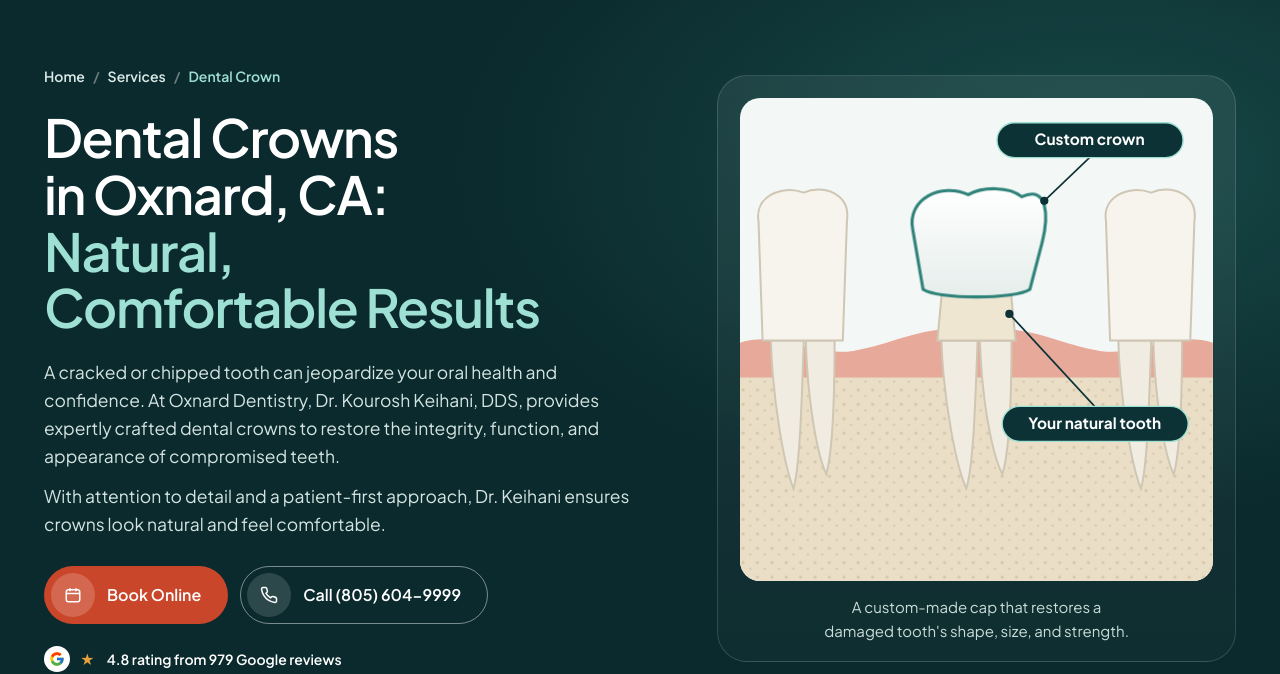
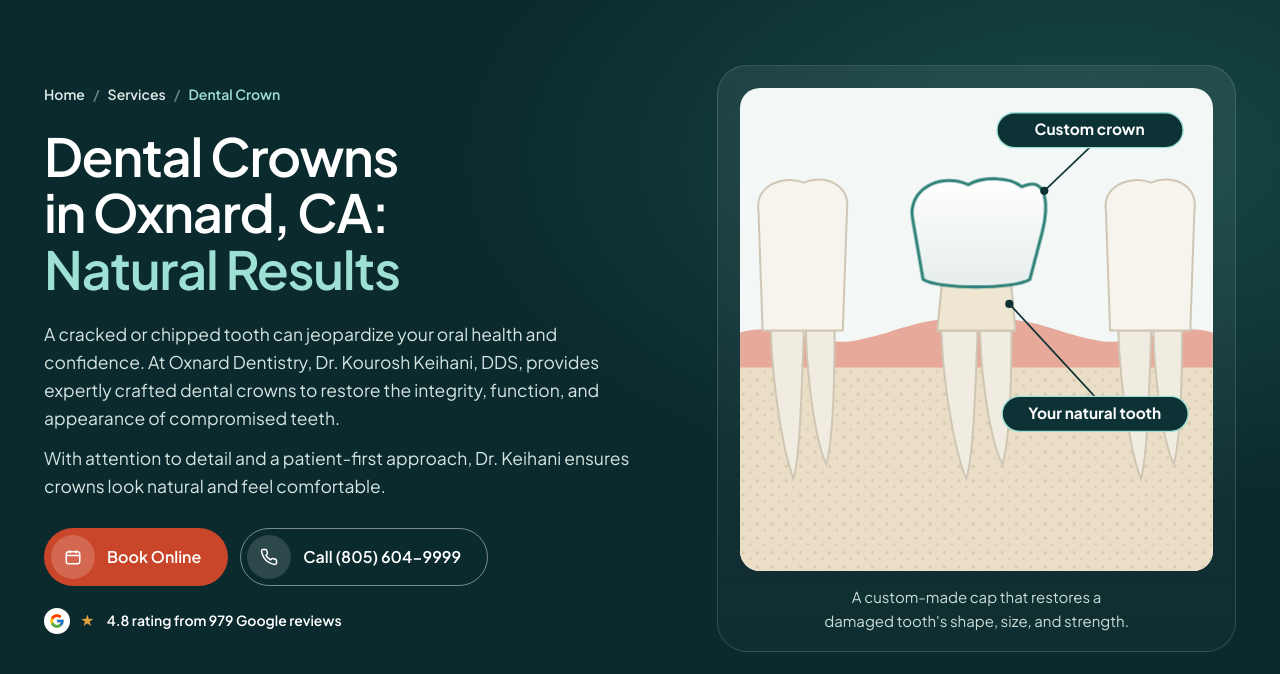
Before and after one commit to betchy1511-arch/oxnard-dentistry-mockup, a plain HTML site: page dental-crown/index.html in a window 1280 px wide. Shown: the part 134-808 px from the top of the page. Drawn offline with Linux system fonts and the light colour scheme.

Commit message:
Dental Crowns H1 accent shortened to avoid a lone word line
Co-Authored-By: Claude Opus 5.5 <noreply@anthropic.com>

```diff
--- a/dental-crown/index.html
+++ b/dental-crown/index.html
@@ -1008,7 +1008,7 @@ p,li{text-wrap:pretty}
   <div class="ip-hero-in">
     <div class="ip-hero-tx">
       <nav class="ip-crumbs" aria-label="Breadcrumb"><ol><li><a href="/oxnard-dentistry-mockup/" data-i18n="nav_home">Home</a></li><li><a href="#services" data-i18n="nav_services">Services</a></li><li aria-current="page"><span data-i18n="sp_4">Dental Crown</span></li></ol></nav>
-      <h1 id="ip-h1" data-i18n="sp_1">Dental Crowns in Oxnard, CA: <em>Natural, Comfortable Results</em></h1>
+      <h1 id="ip-h1" data-i18n="sp_1">Dental Crowns in Oxnard, CA: <em>Natural Results</em></h1>
       <p class="ip-lead" data-i18n="sp_2">A cracked or chipped tooth can jeopardize your oral health and confidence. At Oxnard Dentistry, Dr. Kourosh Keihani, DDS, provides expertly crafted dental crowns to restore the integrity, function, and appearance of compromised teeth.</p><p class="ip-lead" data-i18n="sp_3">With attention to detail and a patient-first approach, Dr. Keihani ensures crowns look natural and feel comfortable.</p>
       <div class="hero-actions on-dark"><a class="btn btn-book" href="https://www.zocdoc.com/practice/oxnard-dentistry-131565" target="_blank" rel="noopener"><span class="bi"><svg viewBox="0 0 24 24" fill="none" stroke="currentColor" stroke-width="2" aria-hidden="true"><rect x="3" y="5" width="18" height="16" rx="3"/><path d="M8 3v4M16 3v4M3 10h18"/></svg></span><span data-i18n="book">Book Online<span class="sr"> on Zocdoc, opens in a new tab</span></span></a><a class="btn btn-call" href="tel:+18056049999"><span class="bi"><svg viewBox="0 0 24 24" fill="none" stroke="currentColor" stroke-width="2" aria-hidden="true"><path d="M22 16.9v3a2 2 0 0 1-2.2 2 19.8 19.8 0 0 1-8.6-3.1 19.5 19.5 0 0 1-6-6A19.8 19.8 0 0 1 2.1 4.2 2 2 0 0 1 4.1 2h3a2 2 0 0 1 2 1.7c.1.9.4 1.8.7 2.7a2 2 0 0 1-.5 2.1L8 9.8a16 16 0 0 0 6 6l1.3-1.3a2 2 0 0 1 2.1-.4c.9.3 1.8.6 2.7.7a2 2 0 0 1 1.7 2z"/></svg></span><span data-i18n="call">Call (805) 604-9999</span></a></div>
       <div class="rating ip-rating"><span class="g"><svg viewBox="0 0 48 48" width="16" height="16" aria-hidden="true"><path fill="#FFC107" d="M43.6 20.5H42V20H24v8h11.3C33.7 32.7 29.2 36 24 36c-6.6 0-12-5.4-12-12s5.4-12 12-12c3.1 0 5.8 1.2 7.9 3.1l5.7-5.7C34 6.1 29.3 4 24 4 12.9 4 4 12.9 4 24s8.9 20 20 20 20-8.9 20-20c0-1.3-.1-2.4-.4-3.5z"/><path fill="#FF3D00" d="M6.3 14.7l6.6 4.8C14.7 15.1 19 12 24 12c3.1 0 5.8 1.2 7.9 3.1l5.7-5.7C34 6.1 29.3 4 24 4 16.3 4 9.7 8.3 6.3 14.7z"/><path fill="#4CAF50" d="M24 44c5.2 0 9.9-2 13.4-5.2l-6.2-5.2C29.2 35.1 26.7 36 24 36c-5.2 0-9.6-3.3-11.3-8l-6.5 5C9.5 39.6 16.2 44 24 44z"/><path fill="#1976D2" d="M43.6 20.5H42V20H24v8h11.3c-.8 2.2-2.2 4.2-4.1 5.6l6.2 5.2C37 39.2 44 34 44 24c0-1.3-.1-2.4-.4-3.5z"/></svg></span><span class="stars" aria-hidden="true">&#9733;</span><span data-i18n="hero_rating">4.8 rating from 979 Google reviews</span></div>
@@ -1257,7 +1257,7 @@ p,li{text-wrap:pretty}
     d_dir:"Cómo llegar",visit_dir:"Abrir en Google Maps",wk_mon:"Lun",wk_tue:"Mar",wk_wed:"Mié",wk_thu:"Jue",wk_fri:"Vie",wk_sat:"Sáb",wk_sun:"Dom",visit_eyebrow:"Visítenos",visit_h2:"Visítenos en Gonzales Road",d_addr:"Dirección",d_phone:"Teléfono",d_hours:"Horario",
     h_mt:"Lunes a jueves",h_f:"Viernes",h_ss:"Sábado y domingo",h_closed:"Cerrado",vid_pause:"Pausar video",vid_tag:"Video de muestra",s3x:"Invisalign",hero_rating:"Calificación de 4.8 en 979 reseñas de Google",logos_label:"Miembro de",logos_inv:"Ofrecemos Invisalign",logos_fin:"Financiamiento con",st_rev:"Reseñas en Google",st_same_b:"El mismo día",st_same:"Citas para emergencias dentales",h_5:"9:00 am a 5:00 pm",h_4:"9:00 am a 4:00 pm",
     f_pages:"Páginas",f_fin:"Financiamiento",f_follow:"Síganos",f_priv:"Política de privacidad",f_terms:"Términos y condiciones",f_access:"Accesibilidad",
-    sp_1:"Coronas dentales en Oxnard, CA: <em>Resultados naturales y cómodos</em>",
+    sp_1:"Coronas dentales en Oxnard, CA: <em>Resultados naturales</em>",
     sp_2:"Un diente fracturado o astillado puede poner en riesgo su salud bucal y su confianza. En Oxnard Dentistry, el Dr. Kourosh Keihani, DDS, ofrece coronas dentales elaboradas con gran destreza para restaurar la integridad, la función y la apariencia de los dientes dañados.",
     sp_3:"Con atención al detalle y un enfoque que pone al paciente primero, el Dr. Keihani se asegura de que las coronas se vean naturales y se sientan cómodas.",
     sp_4:"Corona dental",
```
